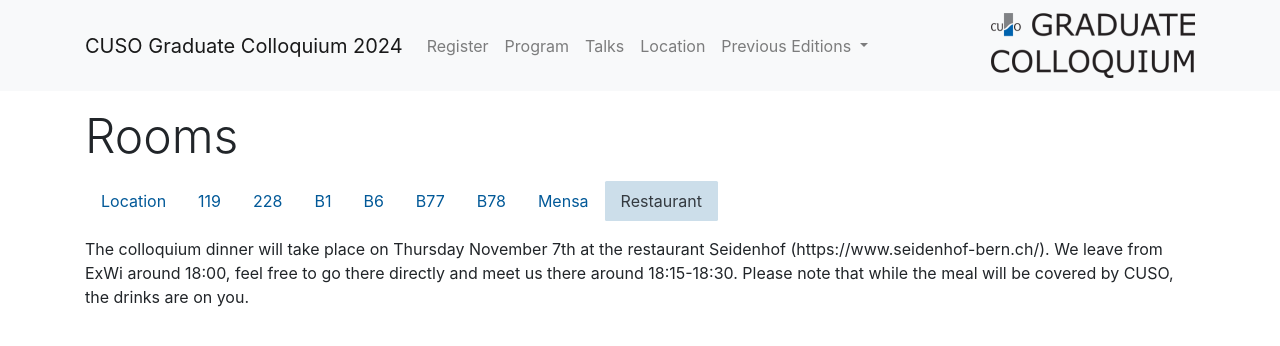
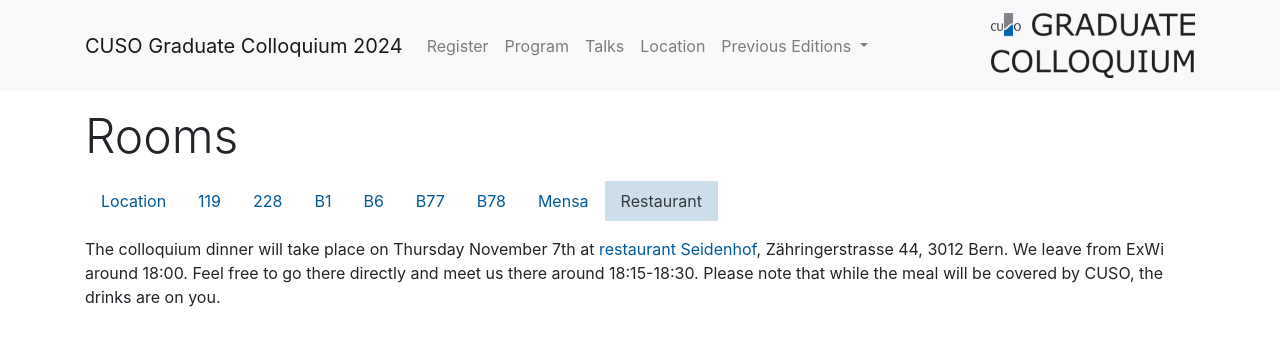
Before and after one commit to cuso-graduate-colloquium-2024/cuso-graduate-colloquium-2024.github.io, a Jekyll site: the page built from _rooms/restaurant.md, in a window 1280 px wide. Shown: the top 346 px of the page. Built offline with Jekyll 4.4.1, drawn with Linux system fonts in a browser that asks for light colours.

Commit message:
chore: added address to Dinner's Restaurant

```diff
--- a/_rooms/restaurant.md
+++ b/_rooms/restaurant.md
@@ -2,10 +2,12 @@
 name: Restaurant
 ---
 
-The colloquium dinner will take place on Thursday November 7th
-at the restaurant Seidenhof (https://www.seidenhof-bern.ch/). We leave
-from ExWi around 18:00, feel free to go there directly and meet us there
-around 18:15-18:30. Please note that while the meal will be covered by
-CUSO, the drinks are on you.
+The colloquium dinner will take place on Thursday November 7th at
+[restaurant Seidenhof](https://www.seidenhof-bern.ch/), Zähringerstrasse 44, 3012 Bern.
+We leave from ExWi around 18:00.
+Feel free to go there directly and meet us there
+around 18:15-18:30.
+Please note that while the meal will be covered by CUSO,
+the drinks are on you.
 
 <!-- <iframe src="https://www.google.com/maps/embed?pb=!1m18!1m12!1m3!1d14069.84214161716!2d7.417687376695773!3d46.95337097870767!2m3!1f0!2f0!3f0!3m2!1i1024!2i768!4f13.1!3m3!1m2!1s0x478e399f5edd66df%3A0x79c6011d5c8c4d75!2sRestaurant%20Tulsi!5e1!3m2!1sde!2sch!4v1724335865749!5m2!1sde!2sch" width="600" height="450" style="border:0;" allowfullscreen="" loading="lazy" referrerpolicy="no-referrer-when-downgrade"></iframe> -->
```
Also changed, not shown: index.md (+3 -3 lines).
